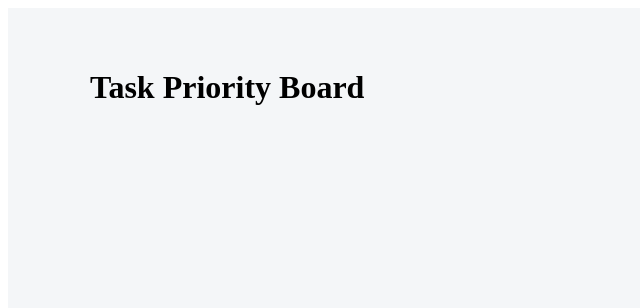
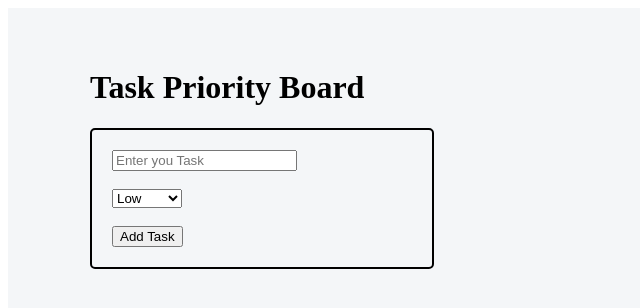
Before and after one commit to muskan-chouhan/react, a React (Vite) app in the folder 39-project-task-board/: page / in a window 1280 px wide. Shown: the top 308 px of the page, without its empty margins (0-640 px from the left). Built offline with nearby package versions, Linux system fonts and the light colour scheme.

Commit message:
design form using styled components

```diff
--- a/39-project-task-board/src/App.jsx
+++ b/39-project-task-board/src/App.jsx
@@ -22,6 +22,7 @@ function App() {
       <BoardWrapper>
         <Container>
         <h1>Task Priority Board</h1>
+        <TaskForm/>
         </Container>
       </BoardWrapper>
     </>
--- a/39-project-task-board/src/TaskForm.jsx
+++ b/39-project-task-board/src/TaskForm.jsx
@@ -1,6 +1,13 @@
+import styled from 'styled-components'
 const TaskForm = () => {
+    const FormCard = styled.div`
+      border:2px solid black;
+      width:300px;
+      padding:20px;
+      border-radius:5px;
+    `
     return (
-        <div>
+        <FormCard>
             <form>
                 <input type='text' placeholder='Enter you Task'></input>
                 <br /><br />
@@ -12,7 +19,7 @@ const TaskForm = () => {
                 <br /><br />
                 <button>Add Task</button>
             </form>
-        </div>
+        </FormCard>
     )
 }
 
```
